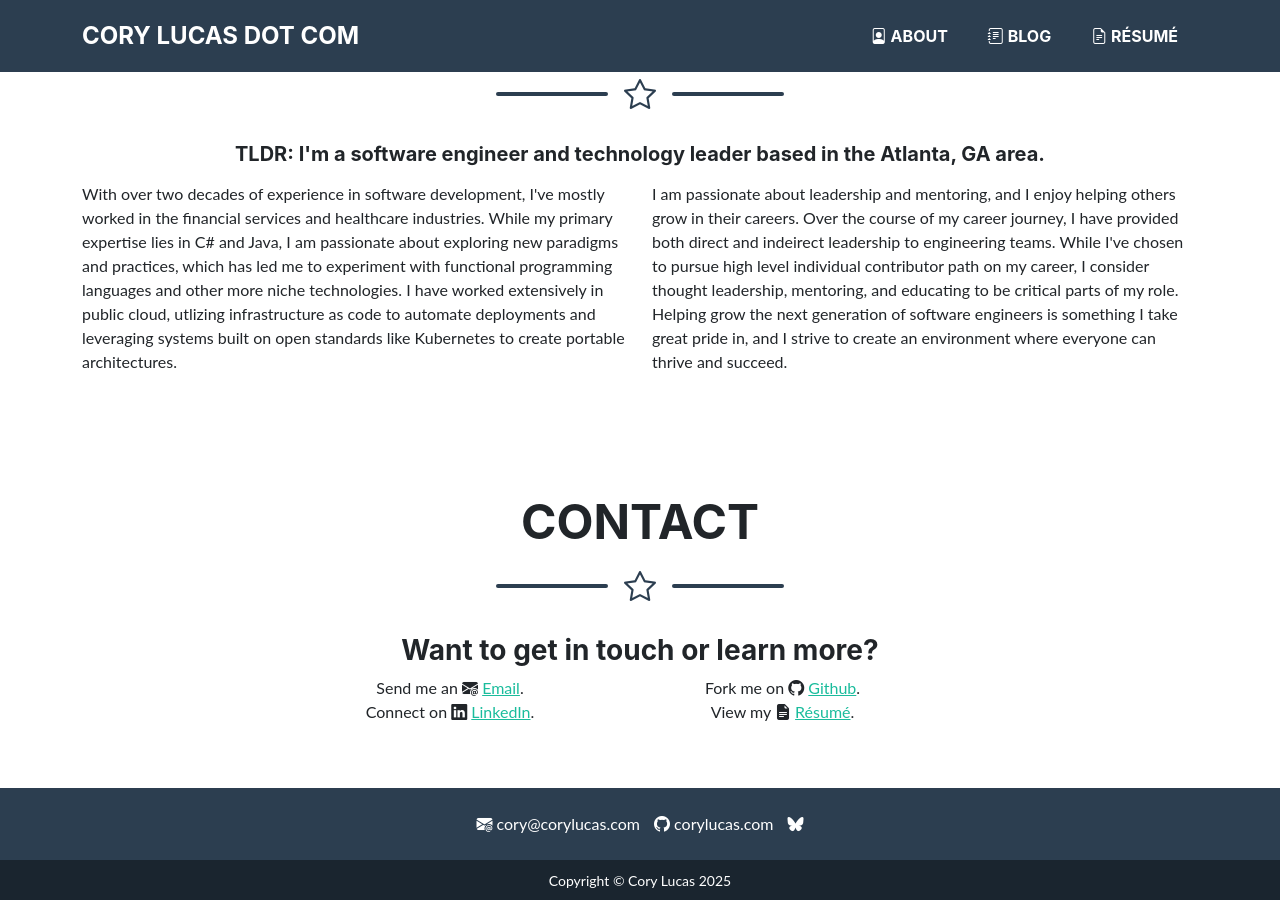
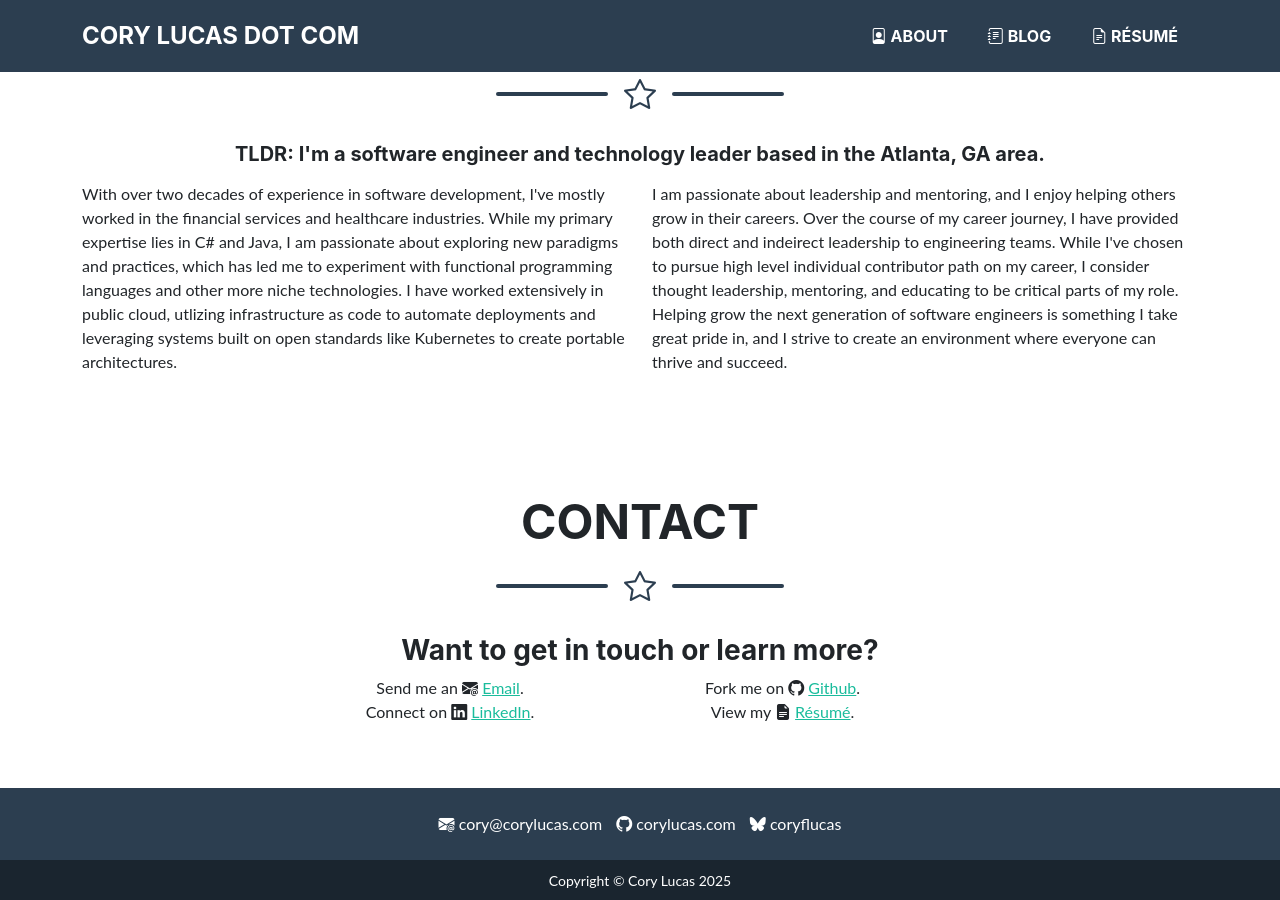
Before and after one commit to coryflucas/corylucasdotcom, a Jekyll site: the page built from web/index.html, in a window 1280 px wide and 900 px high, scrolled down 758 px. Built offline with Jekyll 4.4.1, drawn with Linux system fonts in a browser that asks for light colours.

Commit message:
fix bluesky link

```diff
--- a/web/_includes/footer.html
+++ b/web/_includes/footer.html
@@ -13,8 +13,8 @@
                 </a>
             </li>
             <li>
-                <a href="https://bsky.app/profile/{{ site.twitter_username }}">
-                    <i class="bi bi-bluesky"></i> {{ site.twitter_username }}
+                <a href="https://bsky.app/profile/{{ site.bluesky_username }}">
+                    <i class="bi bi-bluesky"></i> {{ site.bluesky_username }}
                 </a>
             </li>
         </ul>
```
